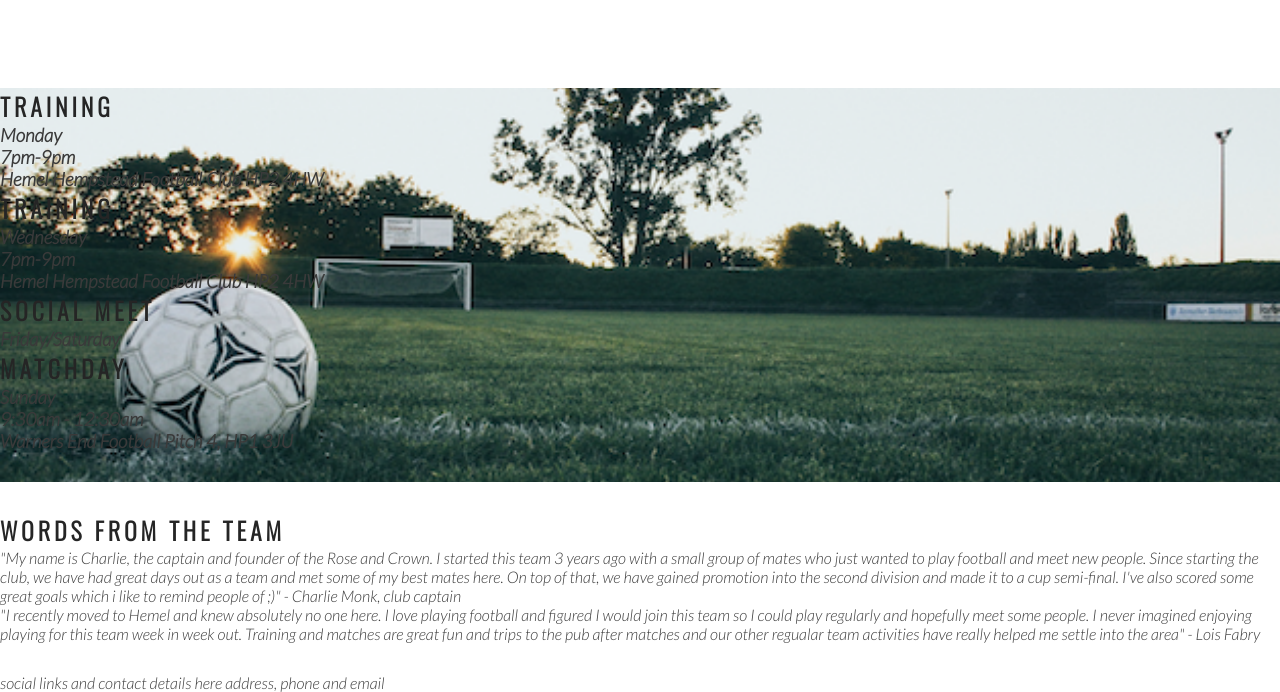
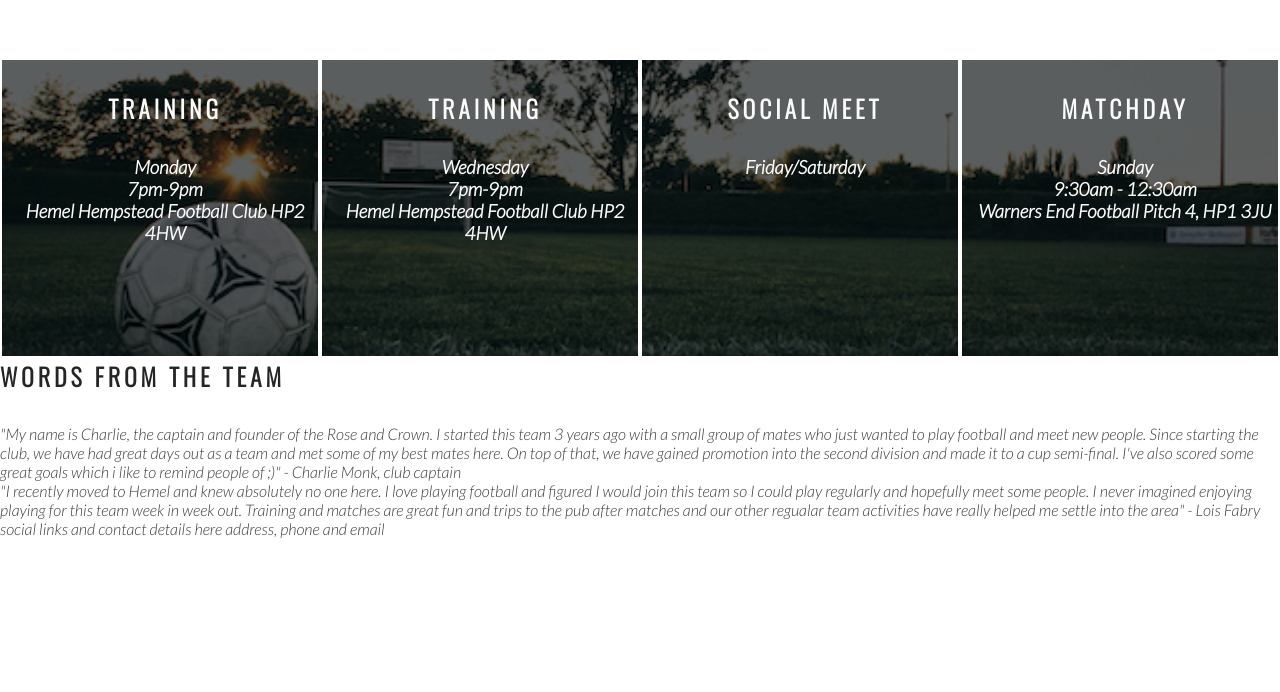
Before and after one commit to jamiebradford123/rose-and-crown-fc, a plain HTML site: page index.html in a window 1280 px wide. Shown: the part 1332-2024 px from the top of the page. After the commit the page ends 1870 px from the top, so only its background shows below. Drawn offline with nearby package versions, Linux system fonts and the light colour scheme.

Commit message:
style schedule section

```diff
--- a/assets/css/style.css
+++ b/assets/css/style.css
@@ -20,7 +20,7 @@ h1, h2 {
     color: #252525;
 }
 
-section {
+h2 {
     padding-bottom: 30px;
 }
 #logo {
@@ -187,3 +187,19 @@ hr {
     width: 100%;
     overflow: hidden;
 }
+
+#times div {
+    color: #fafafa;
+    background-color: rgba(0, 0, 0, .6);
+    width: 25%;
+    height: 300px;
+    float: left;
+    padding: 30px 0 0 10px;
+    text-align: center;
+    border: 2px solid white;
+    box-sizing: border-box;
+}
+
+#times h2 {
+    color: #fafafa;
+}
```
